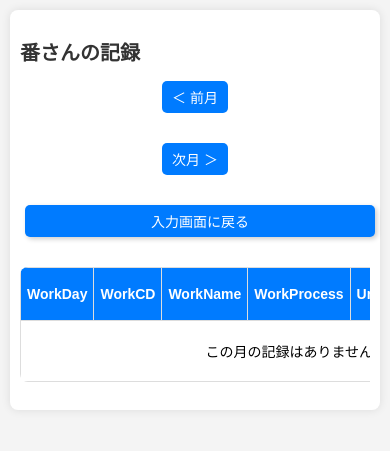
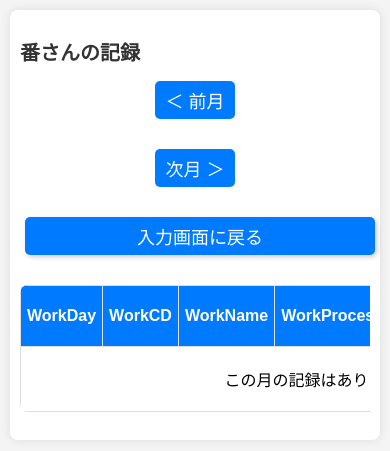
Before and after one commit to masanorimiyamoto-cloud/skyandsea, a Flask app: template templates/records.html in a window 390 px wide. Shown: the top 451 px of the page. Run offline with Flask 3, Linux system fonts and the light colour scheme; the template is opened without the code that fills it, so the values that code supplies are empty.

Commit message:
Return Font

```diff
--- a/templates/records.html
+++ b/templates/records.html
@@ -86,13 +86,13 @@
         @media (max-width: 768px) {
             th, td {
                 padding: 6px;
-                font-size: 14px;
+                font-size: 16px;
             }
             .icon-button {
                 font-size: 18px;
             }
             .nav-button, .action-button {
-                font-size: 14px;
+                font-size: 18px;
                 padding: 6px 10px;
             }
             .month-display {
```
